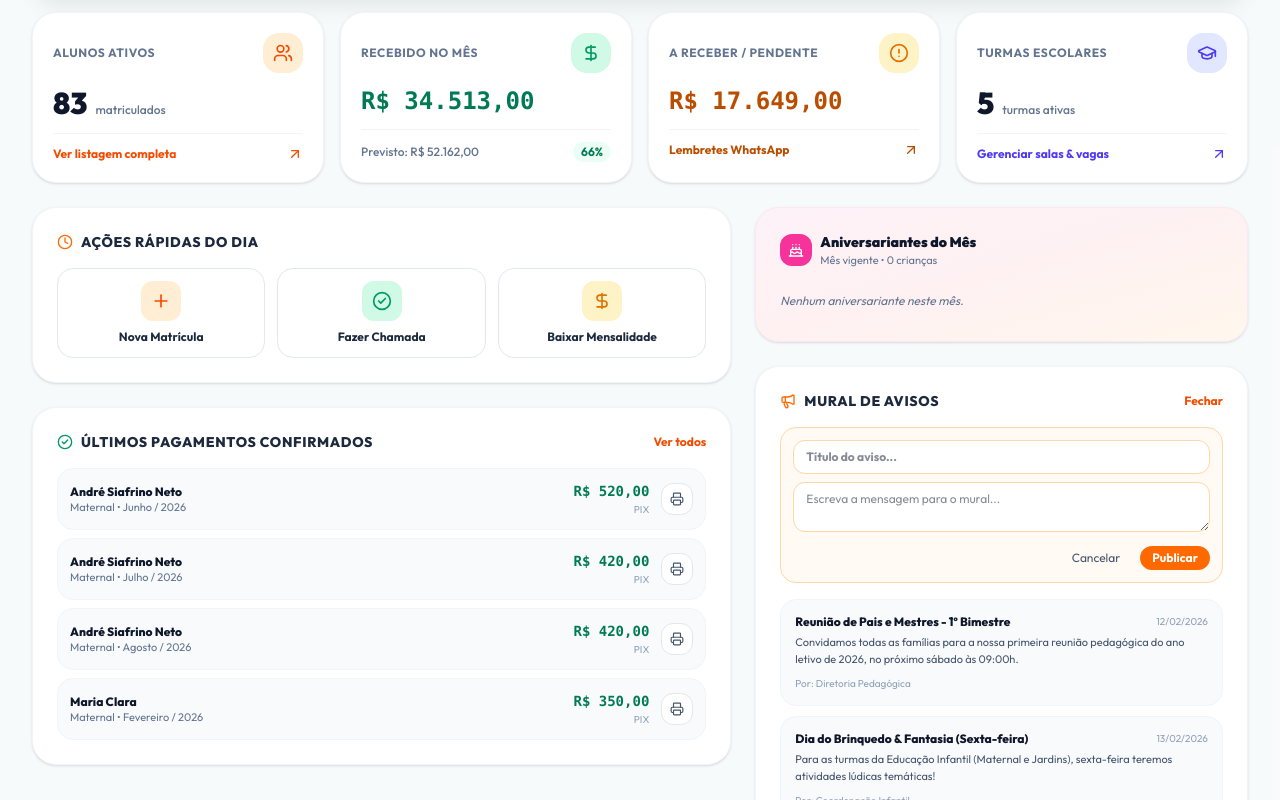
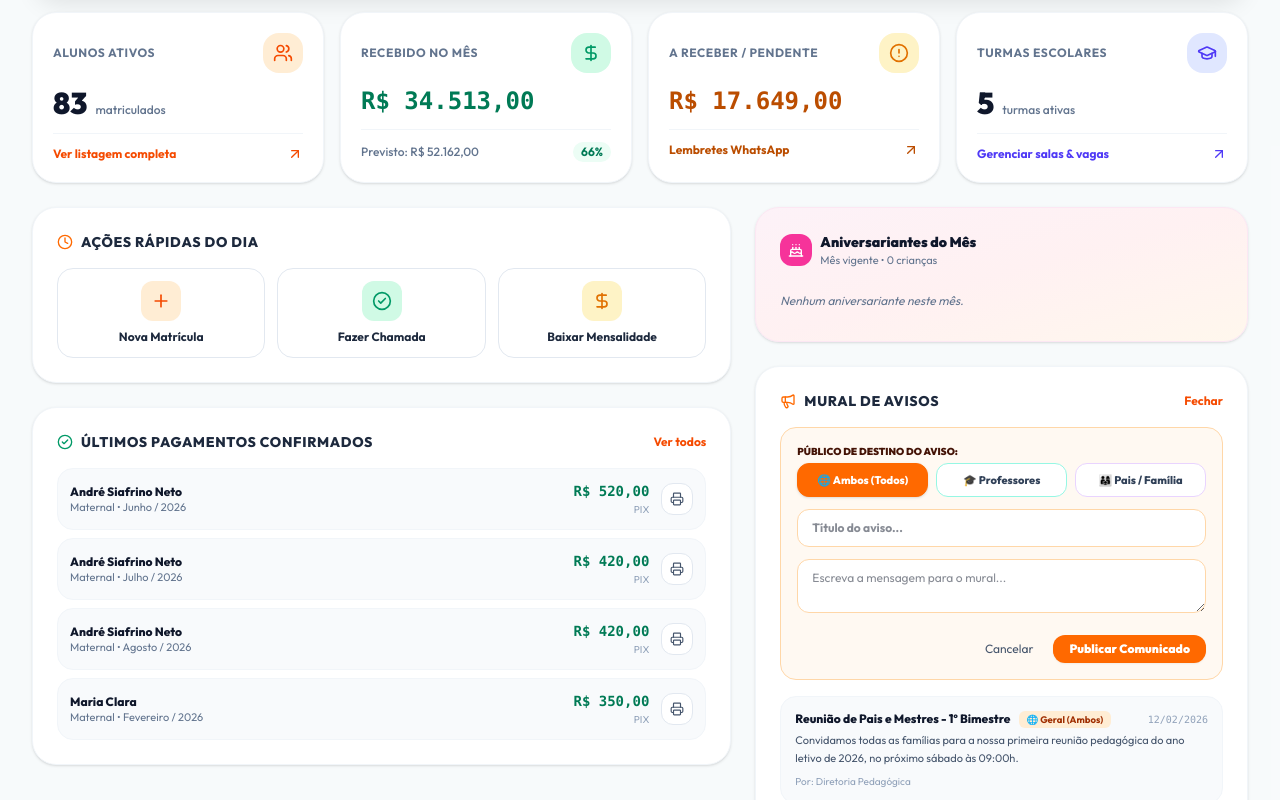
Before and after one commit to kikitoBR/aprendendocomamor, a Next.js app: page / in a window 1280 px wide. Both pictures are taken after a click on the button "+ Novo Aviso". Shown: the part 617-1417 px from the top of the page. Built offline with nearby package versions, Linux system fonts and the light colour scheme.

Commit message:
feat: Segmentacao de publico-alvo no Mural de Avisos (Professores, Pais ou Ambos)

```diff
--- a/src/components/views/DashboardView.tsx
+++ b/src/components/views/DashboardView.tsx
@@ -24,7 +24,7 @@ import {
   BookOpen,
   ClipboardList,
 } from 'lucide-react';
-import { Student, Mensalidade } from '@/types';
+import { Student, Mensalidade, PublicoAlvoAviso } from '@/types';
 
 interface DashboardViewProps {
   onNavigateTab: (tab: string) => void;
@@ -44,6 +44,7 @@ export const DashboardView: React.FC<DashboardViewProps> = ({
   const { config, students, turmas, mensalidades, despesas, avisos, addAviso, deleteAviso, currentRole } = useSchool();
   const [novoAvisoTexto, setNovoAvisoTexto] = useState('');
   const [novoAvisoTitulo, setNovoAvisoTitulo] = useState('');
+  const [novoAvisoPublico, setNovoAvisoPublico] = useState<PublicoAlvoAviso>('ambos');
   const [mostrarNovoAviso, setMostrarNovoAviso] = useState(false);
 
   const mesAtualIndex = new Date().getMonth() + 1; // 1 a 12 (ex: Fevereiro = 2)
@@ -101,12 +102,14 @@ export const DashboardView: React.FC<DashboardViewProps> = ({
       titulo: novoAvisoTitulo,
       mensagem: novoAvisoTexto,
       tipo: 'Geral',
+      publicoAlvo: novoAvisoPublico,
       data: new Date().toLocaleDateString('pt-BR'),
       autor: currentRole === 'diretoria' ? 'Diretoria' : currentRole === 'secretaria' ? 'Secretaria' : 'Professor(a)',
       fixado: false,
     });
     setNovoAvisoTitulo('');
     setNovoAvisoTexto('');
+    setNovoAvisoPublico('ambos');
     setMostrarNovoAviso(false);
   };
 
@@ -241,7 +244,7 @@ export const DashboardView: React.FC<DashboardViewProps> = ({
               </div>
             </div>
 
-            {/* Avisos Pedagógicos */}
+            {/* Avisos Pedagógicos (Apenas avisos para Professores ou Ambos) */}
             <div className="bg-white rounded-3xl p-6 border border-slate-100 shadow-sm space-y-4">
               <div className="flex items-center justify-between">
                 <h3 className="font-extrabold text-sm text-slate-800 uppercase tracking-wider flex items-center gap-2">
@@ -251,14 +254,27 @@ export const DashboardView: React.FC<DashboardViewProps> = ({
               </div>
 
               <div className="space-y-2.5">
-                {avisos.map((aviso) => (
+                {avisos
+                  .filter((a) => !a.publicoAlvo || a.publicoAlvo === 'professores' || a.publicoAlvo === 'ambos')
+                  .map((aviso) => (
                     <div
                       key={aviso.id}
                       className="p-3.5 rounded-2xl bg-slate-50 border border-slate-100 text-xs space-y-1"
                     >
-                    <div className="flex items-center justify-between">
+                      <div className="flex items-center justify-between gap-2">
+                        <div className="flex items-center gap-1.5 flex-wrap">
                           <span className="font-extrabold text-slate-900">{aviso.titulo}</span>
-                      <span className="text-[10px] text-slate-400">{aviso.data}</span>
+                          {aviso.publicoAlvo === 'professores' ? (
+                            <span className="bg-teal-100 text-teal-800 text-[9.5px] font-bold px-2 py-0.5 rounded-md">
+                              🎓 Exclusivo Professores
+                            </span>
+                          ) : (
+                            <span className="bg-slate-200 text-slate-700 text-[9.5px] font-bold px-2 py-0.5 rounded-md">
+                              🌐 Geral
+                            </span>
+                          )}
+                        </div>
+                        <span className="text-[10px] text-slate-400 shrink-0">{aviso.data}</span>
                       </div>
                       <p className="text-slate-600 text-[11px] leading-relaxed">{aviso.mensagem}</p>
                       <div className="pt-1 text-[10px] text-slate-400">
@@ -798,13 +814,54 @@ export const DashboardView: React.FC<DashboardViewProps> = ({
             </div>
 
             {mostrarNovoAviso && (
-              <form onSubmit={handleCriarAviso} className="p-3 bg-orange-50/60 rounded-2xl border border-orange-200 space-y-2">
+              <form onSubmit={handleCriarAviso} className="p-4 bg-orange-50/70 rounded-2xl border border-orange-200 space-y-3">
+                <div className="space-y-1">
+                  <label className="text-[10px] font-black uppercase text-orange-950 block">Público de Destino do Aviso:</label>
+                  <div className="grid grid-cols-3 gap-2">
+                    <button
+                      type="button"
+                      onClick={() => setNovoAvisoPublico('ambos')}
+                      className={`py-2 px-2.5 rounded-xl font-extrabold text-[11px] transition flex items-center justify-center gap-1.5 border ${
+                        novoAvisoPublico === 'ambos'
+                          ? 'bg-orange-500 text-white border-orange-500 shadow-sm'
+                          : 'bg-white text-slate-700 border-orange-200 hover:bg-orange-100/50'
+                      }`}
+                    >
+                      <span>🌐 Ambos (Todos)</span>
+                    </button>
+
+                    <button
+                      type="button"
+                      onClick={() => setNovoAvisoPublico('professores')}
+                      className={`py-2 px-2.5 rounded-xl font-extrabold text-[11px] transition flex items-center justify-center gap-1.5 border ${
+                        novoAvisoPublico === 'professores'
+                          ? 'bg-teal-600 text-white border-teal-600 shadow-sm'
+                          : 'bg-white text-slate-700 border-teal-200 hover:bg-teal-50'
+                      }`}
+                    >
+                      <span>🎓 Professores</span>
+                    </button>
+
+                    <button
+                      type="button"
+                      onClick={() => setNovoAvisoPublico('pais')}
+                      className={`py-2 px-2.5 rounded-xl font-extrabold text-[11px] transition flex items-center justify-center gap-1.5 border ${
+                        novoAvisoPublico === 'pais'
+                          ? 'bg-purple-600 text-white border-purple-600 shadow-sm'
+                          : 'bg-white text-slate-700 border-purple-200 hover:bg-purple-50'
+                      }`}
+                    >
+                      <span>👨‍👩‍👧 Pais / Família</span>
+                    </button>
+                  </div>
+                </div>
+
                 <input
                   type="text"
                   placeholder="Título do aviso..."
                   value={novoAvisoTitulo}
                   onChange={(e) => setNovoAvisoTitulo(e.target.value)}
-                  className="w-full text-xs font-bold px-3 py-2 rounded-xl border border-orange-200 bg-white"
+                  className="w-full text-xs font-bold px-3.5 py-2.5 rounded-xl border border-orange-200 bg-white focus:outline-hidden focus:ring-2 focus:ring-orange-400"
                   required
                 />
                 <textarea
@@ -812,36 +869,55 @@ export const DashboardView: React.FC<DashboardViewProps> = ({
                   value={novoAvisoTexto}
                   onChange={(e) => setNovoAvisoTexto(e.target.value)}
                   rows={2}
-                  className="w-full text-xs px-3 py-2 rounded-xl border border-orange-200 bg-white"
+                  className="w-full text-xs px-3.5 py-2.5 rounded-xl border border-orange-200 bg-white focus:outline-hidden focus:ring-2 focus:ring-orange-400"
                   required
                 />
-                <div className="flex justify-end gap-2">
+                <div className="flex justify-end gap-2 pt-1">
                   <button
                     type="button"
                     onClick={() => setMostrarNovoAviso(false)}
-                    className="px-3 py-1 text-xs text-slate-600"
+                    className="px-3 py-1.5 text-xs text-slate-600 hover:bg-slate-200/60 rounded-xl transition"
                   >
                     Cancelar
                   </button>
                   <button
                     type="submit"
-                    className="px-3 py-1 bg-orange-500 hover:bg-orange-600 text-white rounded-xl text-xs font-bold"
+                    className="px-4 py-1.5 bg-orange-500 hover:bg-orange-600 text-white rounded-xl text-xs font-black shadow-xs transition"
                   >
-                    Publicar
+                    Publicar Comunicado
                   </button>
                 </div>
               </form>
             )}
 
             <div className="space-y-2.5">
-              {avisos.map((aviso) => (
+              {avisos.map((aviso) => {
+                const publico = aviso.publicoAlvo || 'ambos';
+                return (
                   <div
                     key={aviso.id}
                     className="p-3.5 rounded-2xl bg-slate-50 border border-slate-100 text-xs space-y-1 relative group"
                   >
-                  <div className="flex items-center justify-between">
+                    <div className="flex items-center justify-between gap-2">
+                      <div className="flex items-center gap-2 flex-wrap">
                         <span className="font-extrabold text-slate-900">{aviso.titulo}</span>
-                    <span className="text-[10px] text-slate-400">{aviso.data}</span>
+                        {publico === 'professores' && (
+                          <span className="bg-teal-100 text-teal-800 text-[9.5px] font-bold px-2 py-0.5 rounded-md">
+                            🎓 Professores
+                          </span>
+                        )}
+                        {publico === 'pais' && (
+                          <span className="bg-purple-100 text-purple-800 text-[9.5px] font-bold px-2 py-0.5 rounded-md">
+                            👨‍👩‍👧 Pais / Família
+                          </span>
+                        )}
+                        {publico === 'ambos' && (
+                          <span className="bg-orange-100 text-orange-800 text-[9.5px] font-bold px-2 py-0.5 rounded-md">
+                            🌐 Geral (Ambos)
+                          </span>
+                        )}
+                      </div>
+                      <span className="text-[10px] text-slate-400 shrink-0 font-mono">{aviso.data}</span>
                     </div>
                     <p className="text-slate-600 text-[11px] leading-relaxed">{aviso.mensagem}</p>
                     <div className="pt-1 flex items-center justify-between text-[10px] text-slate-400">
@@ -849,14 +925,15 @@ export const DashboardView: React.FC<DashboardViewProps> = ({
                       {['diretoria', 'secretaria'].includes(currentRole) && (
                         <button
                           onClick={() => deleteAviso(aviso.id)}
-                        className="text-rose-500 hover:underline opacity-0 group-hover:opacity-100 transition"
+                          className="text-rose-500 hover:underline opacity-0 group-hover:opacity-100 transition font-bold"
                         >
                           Excluir
                         </button>
                       )}
                     </div>
                   </div>
-              ))}
+                );
+              })}
             </div>
           </div>
         </div>
--- a/src/data/initialData.ts
+++ b/src/data/initialData.ts
@@ -109,6 +109,7 @@ export const initialAvisos: Aviso[] = [
     titulo: 'Reunião de Pais e Mestres - 1º Bimestre',
     mensagem: 'Convidamos todas as famílias para a nossa primeira reunião pedagógica do ano letivo de 2026, no próximo sábado às 09:00h.',
     tipo: 'Geral',
+    publicoAlvo: 'ambos',
     data: '12/02/2026',
     autor: 'Diretoria Pedagógica',
     fixado: true,
@@ -118,6 +119,7 @@ export const initialAvisos: Aviso[] = [
     titulo: 'Dia do Brinquedo & Fantasia (Sexta-feira)',
     mensagem: 'Para as turmas da Educação Infantil (Maternal e Jardins), sexta-feira teremos atividades lúdicas temáticas!',
     tipo: 'Turma',
+    publicoAlvo: 'pais',
     turmaNome: 'Educação Infantil',
     data: '13/02/2026',
     autor: 'Coordenação Infantil',
@@ -125,9 +127,20 @@ export const initialAvisos: Aviso[] = [
   },
   {
     id: 'aviso-3',
+    titulo: 'Alinhamento Pedagógico Semanal (Professores)',
+    mensagem: 'Lembramos aos educadores sobre a entrega dos relatórios bimestrais e planejamento de atividades até esta quinta-feira.',
+    tipo: 'Geral',
+    publicoAlvo: 'professores',
+    data: '14/02/2026',
+    autor: 'Coordenação Pedagógica',
+    fixado: false,
+  },
+  {
+    id: 'aviso-4',
     titulo: 'Campanha de Vacinação e Atualização de Caderneta',
     mensagem: 'Favor enviar na agenda uma cópia atualizada do comprovante de vacinação para conferência na secretaria.',
     tipo: 'Geral',
+    publicoAlvo: 'pais',
     data: '10/02/2026',
     autor: 'Secretaria Escolar',
     fixado: false,
--- a/src/types/index.ts
+++ b/src/types/index.ts
@@ -179,11 +179,14 @@ export interface ChamadaFrequencia {
   createdAt: string;
 }
 
+export type PublicoAlvoAviso = 'professores' | 'pais' | 'ambos';
+
 export interface Aviso {
   id: string;
   titulo: string;
   mensagem: string;
   tipo: 'Geral' | 'Turma' | 'Urgente' | 'Evento' | 'Financeiro';
+  publicoAlvo?: PublicoAlvoAviso; // 'professores' | 'pais' | 'ambos'
   turmaId?: string;
   turmaNome?: string;
   data: string;
```
Also changed, not shown: src/components/views/PortalResponsavelView.tsx (+24 -5 lines). Lines whose indentation alone changed are shown as unchanged.
